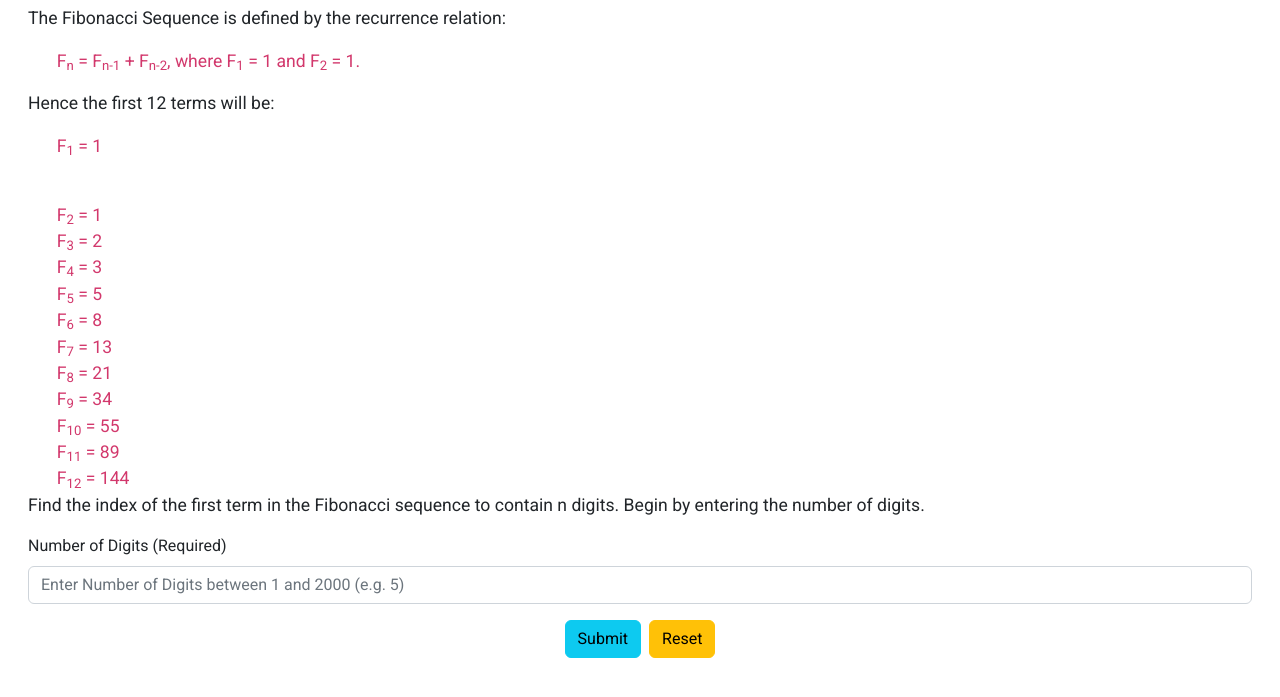
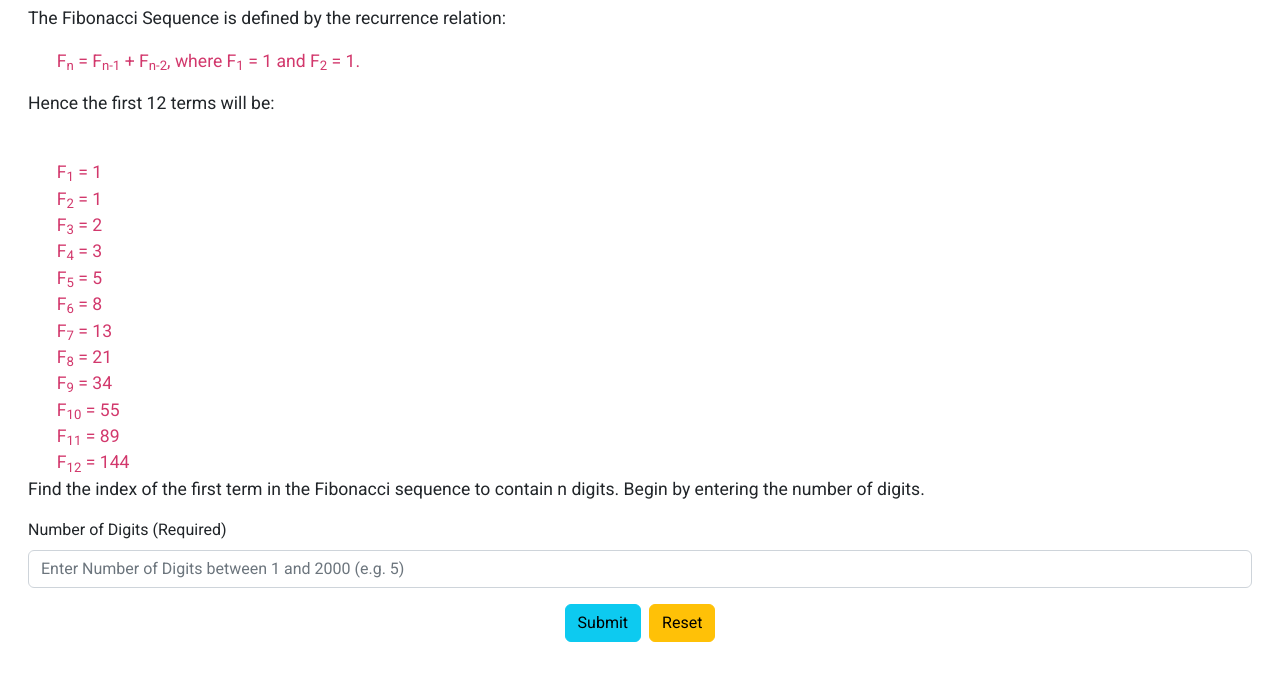
Before and after one commit to derektypist/project-euler-025, a plain HTML site: page index.html in a window 1280 px wide. Shown: the part 113-810 px from the top of the page. Drawn offline with nearby package versions, Linux system fonts and the light colour scheme.

Commit message:
Updated index.html

```diff
--- a/index.html
+++ b/index.html
@@ -21,7 +21,7 @@
         <p>The Fibonacci Sequence is defined by the recurrence relation:</p>
         <p><span class="terms">F<sub>n</sub> = F<sub>n-1</sub> + F<sub>n-2</sub>, where F<sub>1</sub> = 1 and F<sub>2</sub> = 1.</span></p>
         <p>Hence the first 12 terms will be:</p>
-        <p><span class="terms">F<sub>1</sub> = 1</span></p>
+        <br><span class="terms">F<sub>1</sub> = 1</span>
         <br><span class="terms">F<sub>2</sub> = 1</span>
         <br><span class="terms">F<sub>3</sub> = 2</span>
         <br><span class="terms">F<sub>4</sub> = 3</span>
```
